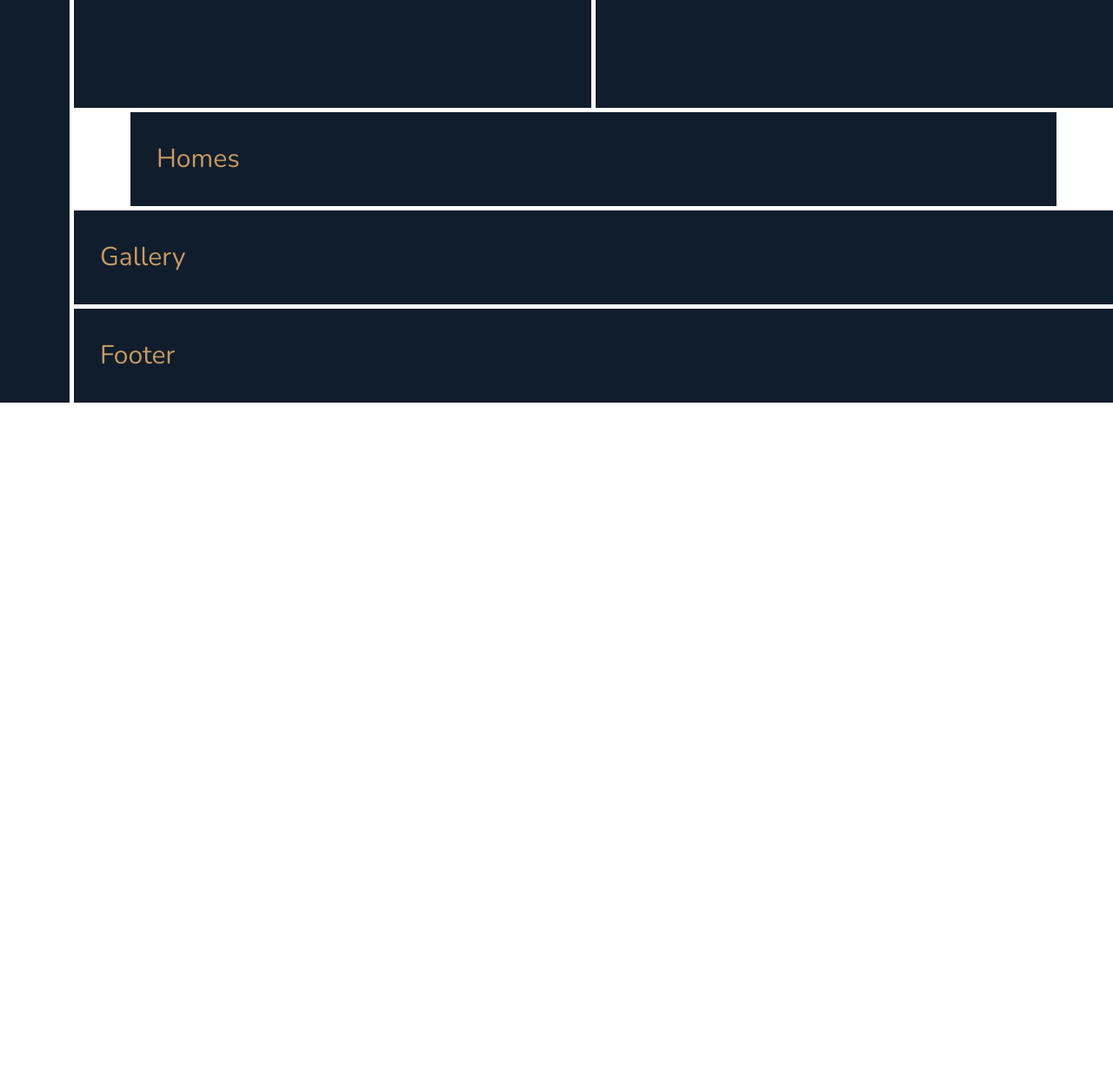
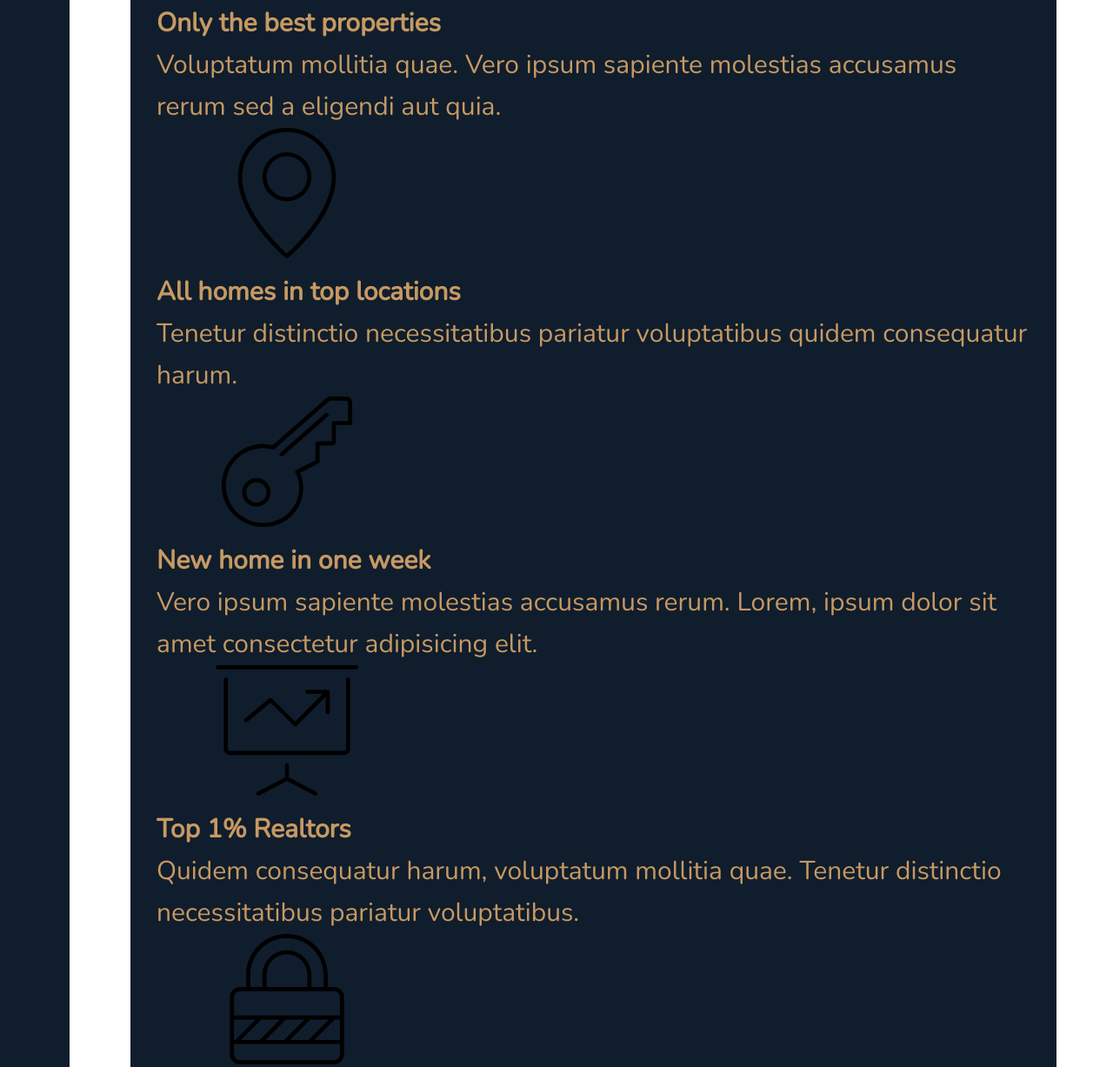
Before and after one commit to igordefo/nexter, a website: page index.html in a window 1280 px wide. Shown: the part 1146-2373 px from the top of the page at 87% size. Before the commit the page ends 1609 px from the top, so only its background shows below. Drawn offline with nearby package versions, Linux system fonts and the light colour scheme.

Commit message:
Add feature section

```diff
--- a/index.html
+++ b/index.html
@@ -15,7 +15,50 @@
       <aside class="sidebar">Sidebar</aside>
       <header class="header">Header</header>
       <div class="realtors">Top 3 Realtors</div>
-      <section class="features">Features</section>
+      <section class="features">
+        <div class="feature">
+          <svg class="feature__icon">
+            <use xlink:href="img/sprite.svg#icon-global"></use>
+          </svg>
+          <h4 class="heading-4 heading-4--dark">World's best luxury homes</h4>
+          <p class="feature__text">Lorem, ipsum dolor sit amet consectetur adipisicing elit. Tenetur distinctio necessitatibus pariatur voluptatibus.</p>
+        </div>
+        <div class="feature">
+          <svg class="feature__icon">
+            <use xlink:href="img/sprite.svg#icon-trophy"></use>
+          </svg>
+          <h4 class="heading-4 heading-4--dark">Only the best properties</h4>
+          <p class="feature__text">Voluptatum mollitia quae. Vero ipsum sapiente molestias accusamus rerum sed a eligendi aut quia.</p>
+        </div>
+        <div class="feature">
+          <svg class="feature__icon">
+            <use xlink:href="img/sprite.svg#icon-map-pin"></use>
+          </svg>
+          <h4 class="heading-4 heading-4--dark">All homes in top locations</h4>
+          <p class="feature__text">Tenetur distinctio necessitatibus pariatur voluptatibus quidem consequatur harum.</p>
+        </div>
+        <div class="feature">
+          <svg class="feature__icon">
+            <use xlink:href="img/sprite.svg#icon-key"></use>
+          </svg>
+          <h4 class="heading-4 heading-4--dark">New home in one week</h4>
+          <p class="feature__text">Vero ipsum sapiente molestias accusamus rerum. Lorem, ipsum dolor sit amet consectetur adipisicing elit.</p>
+        </div>
+        <div class="feature">
+          <svg class="feature__icon">
+            <use xlink:href="img/sprite.svg#icon-presentation"></use>
+          </svg>
+          <h4 class="heading-4 heading-4--dark">Top 1% Realtors</h4>
+          <p class="feature__text">Quidem consequatur harum, voluptatum mollitia quae. Tenetur distinctio necessitatibus pariatur voluptatibus.</p>
+        </div>
+        <div class="feature">
+          <svg class="feature__icon">
+            <use xlink:href="img/sprite.svg#icon-lock"></use>
+          </svg>
+          <h4 class="heading-4 heading-4--dark">Secure payments on Nexter</h4>
+          <p class="feature__text">Pariatur voluptatibus quidem consequatur harum, voluptatum mollitia quae.</p>
+        </div>
+      </section>
       <div class="story__pictures">Pictures</div>
       <div class="story__content">Content</div>
       <section class="homes">Homes</section>
--- a/sass/_base.scss
+++ b/sass/_base.scss
@@ -28,15 +28,9 @@ html {
 
 body {
   font-family: $font-primary;
-  color: $color-primary;
+  color: $color-grey-dark-2;
   font-weight: 300;
   line-height: 1.6;
-}
-
-.container > * {
-  background-color: #101d2c;
-  padding: 3rem;
-  font-size: 3rem;
 }
 
 .container {
--- a/sass/_features.scss
+++ b/sass/_features.scss
@@ -1,3 +1,29 @@
 .features {
   grid-column: center-start / center-end;
+
+  margin: 15rem 0;
+
+  display: grid;
+  grid-template-columns: repeat(3, 1fr);
+  grid-gap: 6rem;
+  align-items: start;
+
 }
+
+.feature {
+  display: grid;
+  grid-template-columns: auto 1fr;
+  grid-gap: 1.5rem 2.5rem;
+
+  &__icon {
+    width: 4.5rem;
+    height: 4.5rem;
+    fill: $color-primary;
+    grid-row: 1 / span 2;
+    transform: translateY(-1rem);
+  }
+
+  &__text {
+    font-size: 1.7rem;
+  }
+}
--- a/sass/_typography.scss
+++ b/sass/_typography.scss
@@ -0,0 +1,27 @@
+%heading {
+  font-family: $font-display;
+  font-weight: 400;
+}
+
+.heading-1 {
+  @extend %heading;
+}
+
+.heading-3 {
+  @extend %heading;
+}
+
+.heading-3 {
+  @extend %heading;
+}
+
+.heading-4 {
+  @extend %heading;
+  font-size: 1.9rem;
+
+  &--light { color: $color-grey-light-1;
+   }
+  &--dark {
+    color: $color-grey-dark-1;
+  }
+}
```
